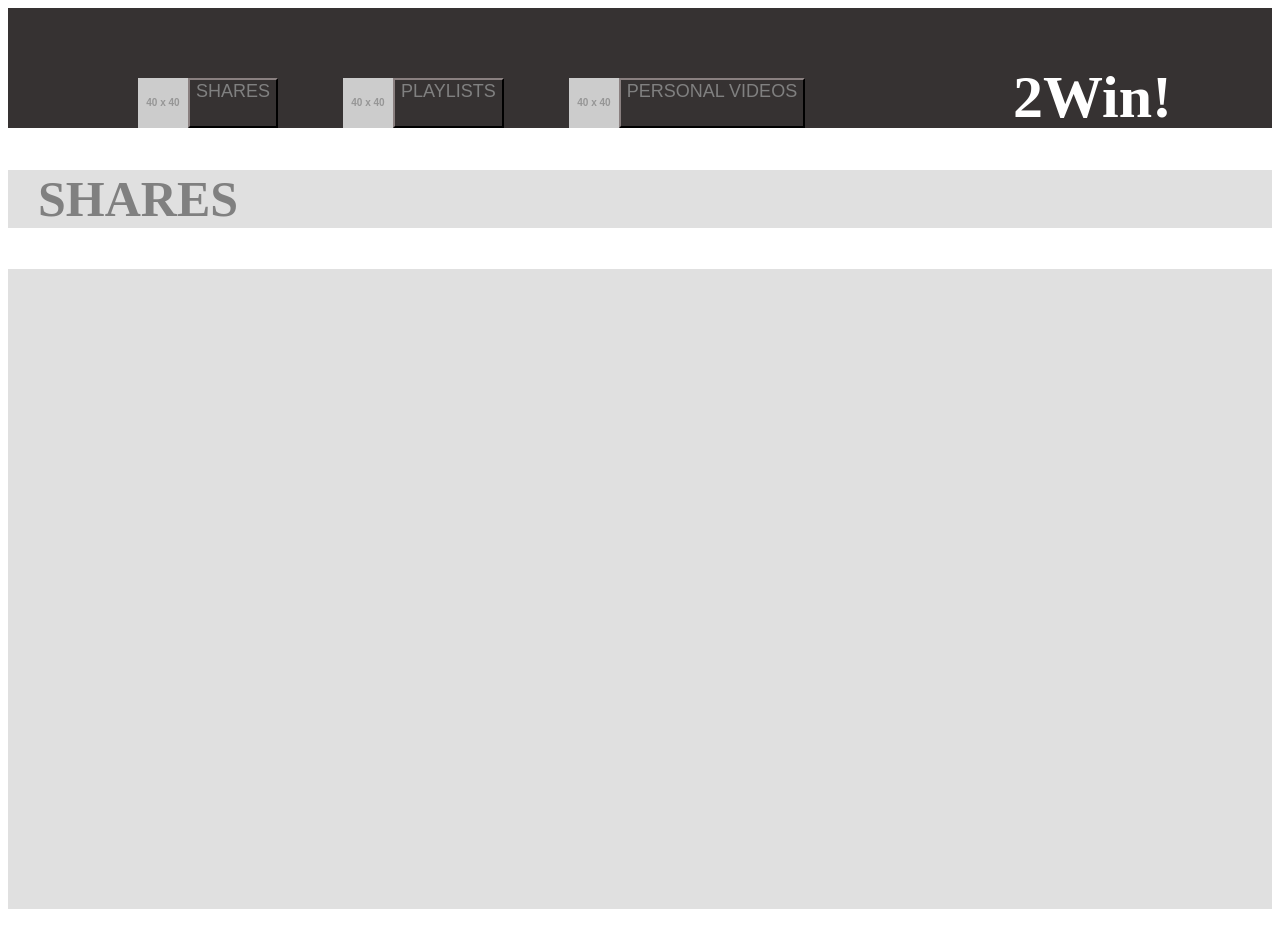
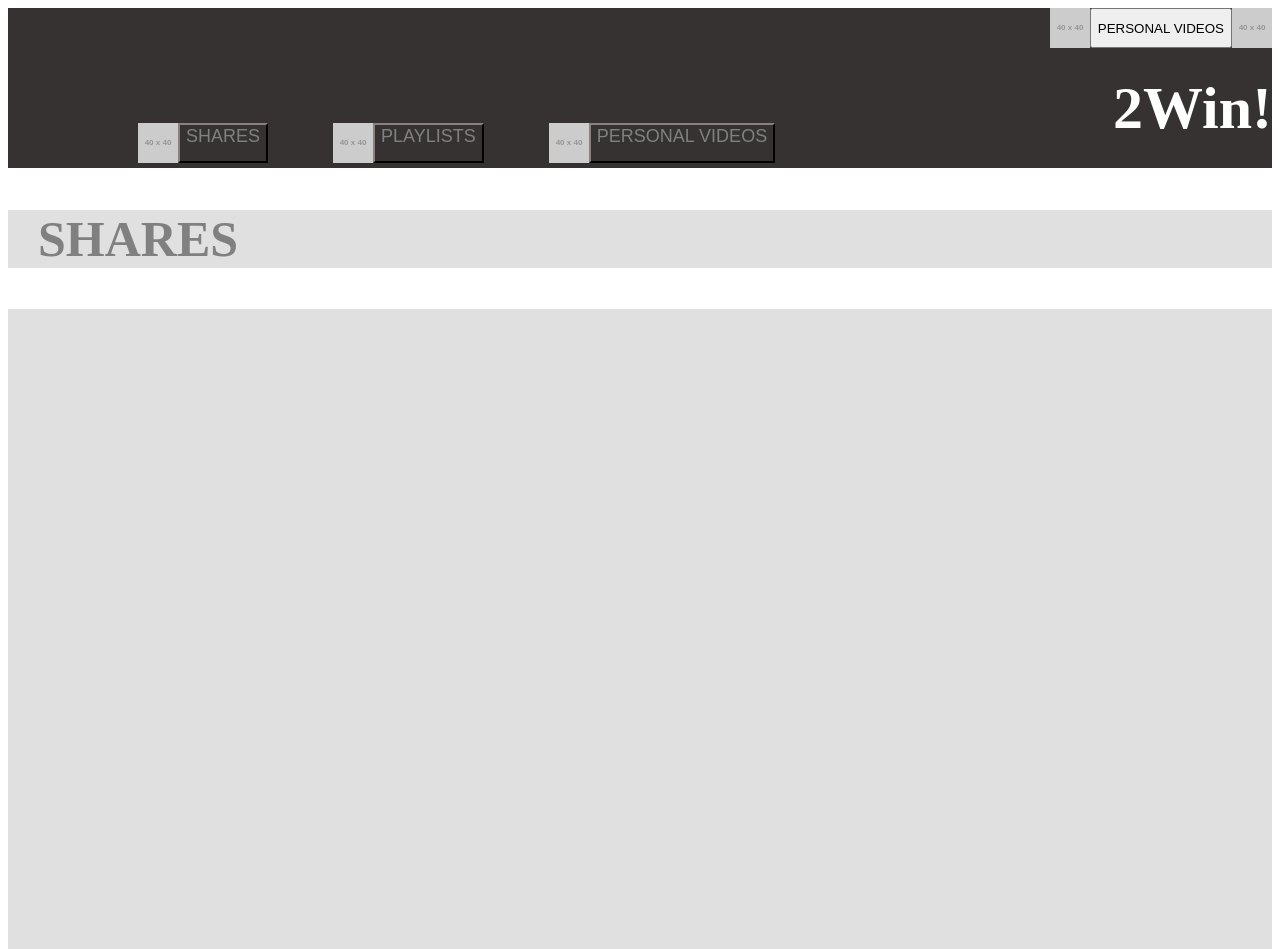
Before and after one commit to dereklromero13/dr-comp-challenge-1, a plain HTML site: page index.html in a window 1280 px wide. Before the commit the page ends 909 px from the top, so only its background shows below. Drawn offline with Linux system fonts and the light colour scheme; placeholder pictures from the web are drawn by us.

Commit message:
Add heading layout

```diff
--- a/index.html
+++ b/index.html
@@ -4,6 +4,13 @@
   </head>
   <body>
     <section class="menu-section">
+      <div class="secondary-menu-area">
+        <div class="user-account-container">
+          <img src="https://via.placeholder.com/40" id="search-icon">
+          <button class="button4">PERSONAL VIDEOS</button>
+          <img src="https://via.placeholder.com/40" id="search-icon">
+        </div>
+      </div>
       <div class="menu-header-area">
         <nav class="button-area">
           <img src="https://via.placeholder.com/40" id="search-icon">
--- a/styles.css
+++ b/styles.css
@@ -1,14 +1,30 @@
 html, body {
   height: 100%
+}
+.menu-section {
+  background-color: #363232;
+}
+.secondary-menu-area {
+  display: flex;
+  justify-content: flex-end;
+}
+
+.user-account-container {
+  display: flex;
+}
+
+.button4 {
+
 }
 
 .menu-header-area {
   display: flex;
-  justify-content: flex-start;
+  justify-content: space-between;
   background-color: #363232;
   height: 15vh;
   width: 100%;
   min-width: 50%;
+  align-items: center;
 }
 .cards-section-area {
   background-color: #e0e0e0;
@@ -18,7 +34,6 @@ html, body {
 .button-area {
   display:flex;
   flex-direction: row;
-  flex-grow: 4;
   padding-top: 70px;
   padding-left: 50px;
   margin-left: 80px;
@@ -40,9 +55,6 @@ html, body {
 
 .logo {
   font-size: 60px;
-  padding-top: 5px;
-  padding-left: 10px;
-  margin-right: 100px;
   color: white;
 }
 
```
